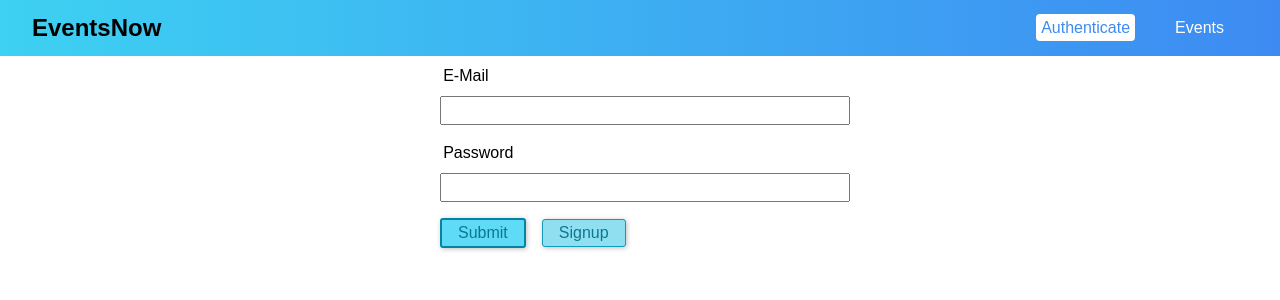
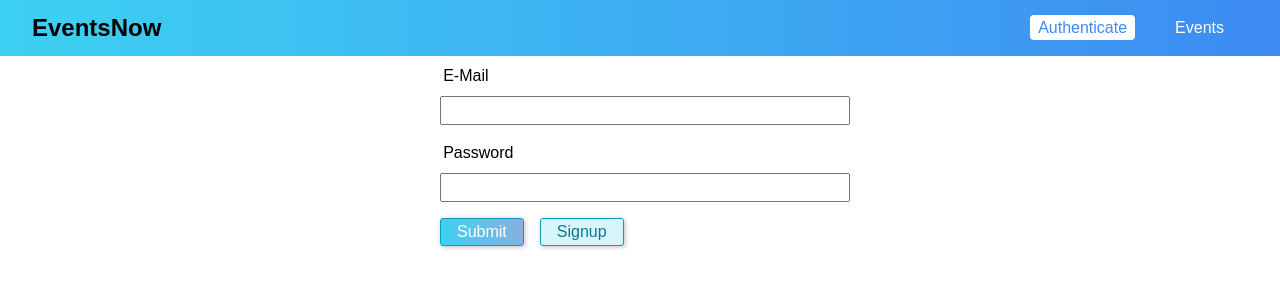
Before and after one commit to Stereoraj/GraphQL-sample, a React (Create React App) app in the folder client/: page /auth in a window 1280 px wide. In both pictures the pointer is over the button "Submit". Shown: the top 300 px of the page. Built offline with nearby package versions, Linux system fonts and the light colour scheme; the HTML template or start-up script is replaced by a standard one.

Commit message:
Refactor css

```diff
--- a/client/src/components/Navigation/MainNavigation.css
+++ b/client/src/components/Navigation/MainNavigation.css
@@ -43,6 +43,8 @@
     font: inherit;
     background: transparent;
     cursor: pointer;
+    vertical-align: middle;
+    margin: 0;
 }
 
 .main-navigation__items a:hover,
@@ -53,5 +55,5 @@
     color: #3D8BF2;
     background: white;
     border-radius: 4px;
-    padding: 5px;
+    /* padding: 5px; */
 }
--- a/client/src/index.css
+++ b/client/src/index.css
@@ -22,7 +22,7 @@ body {
 
 .form-actions button ,
 .btn {
-    background: rgb(144, 223, 240);
+    background: rgb(215, 245, 251);
     font: inherit;
     border: 1px solid rgb(18, 154, 184);
     border-radius: 3px;
@@ -36,6 +36,8 @@ body {
 .form-actions button:hover,
 .form-actions button:active,
 .btn:hover {
-    background: rgb(95, 219, 247);
-    border: 2px solid rgb(2, 133, 162);
+    /* background: rgb(95, 219, 247); */
+    background: linear-gradient(to right, #3DD1F2, rgb(137, 175, 224));
+    color: white;
+    /* border: 2px solid rgb(2, 133, 162); */
 }
--- a/client/src/pages/Auth.css
+++ b/client/src/pages/Auth.css
@@ -4,7 +4,7 @@
     margin: 0 auto;
 }
 
-.form-control label,
+/* .form-control label,
 .form-control input {
     width: 100%;
     font-size: 1rem;
@@ -36,4 +36,4 @@
 .form-actions button:active{
     background: rgb(95, 219, 247);
     border: 2px solid rgb(2, 133, 162);
-}
+} */
```
